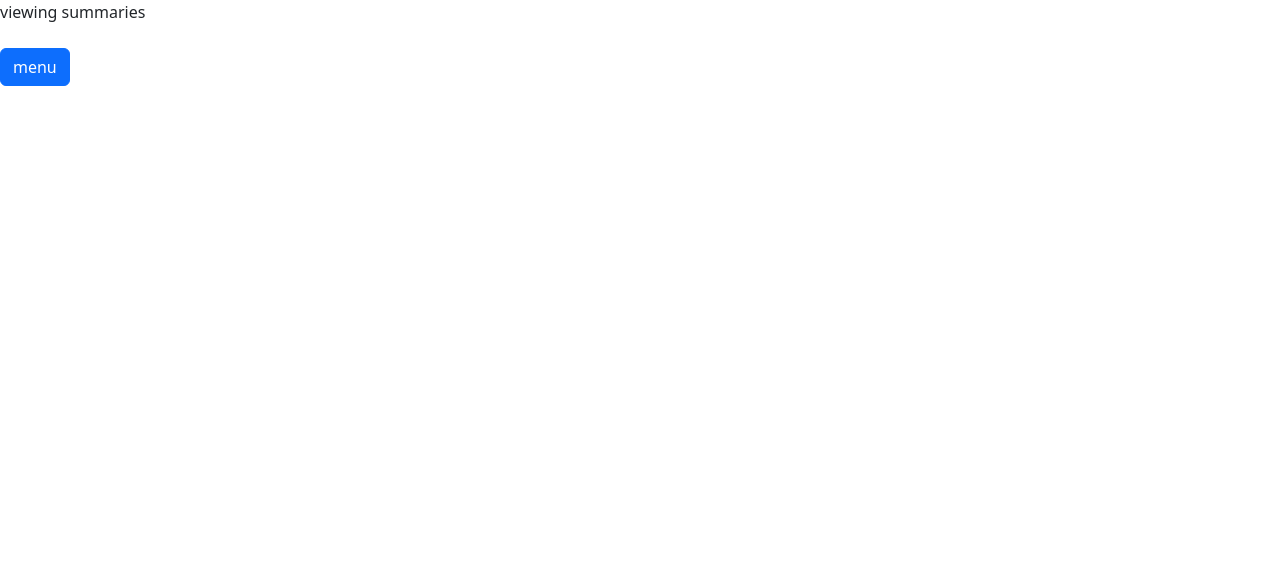
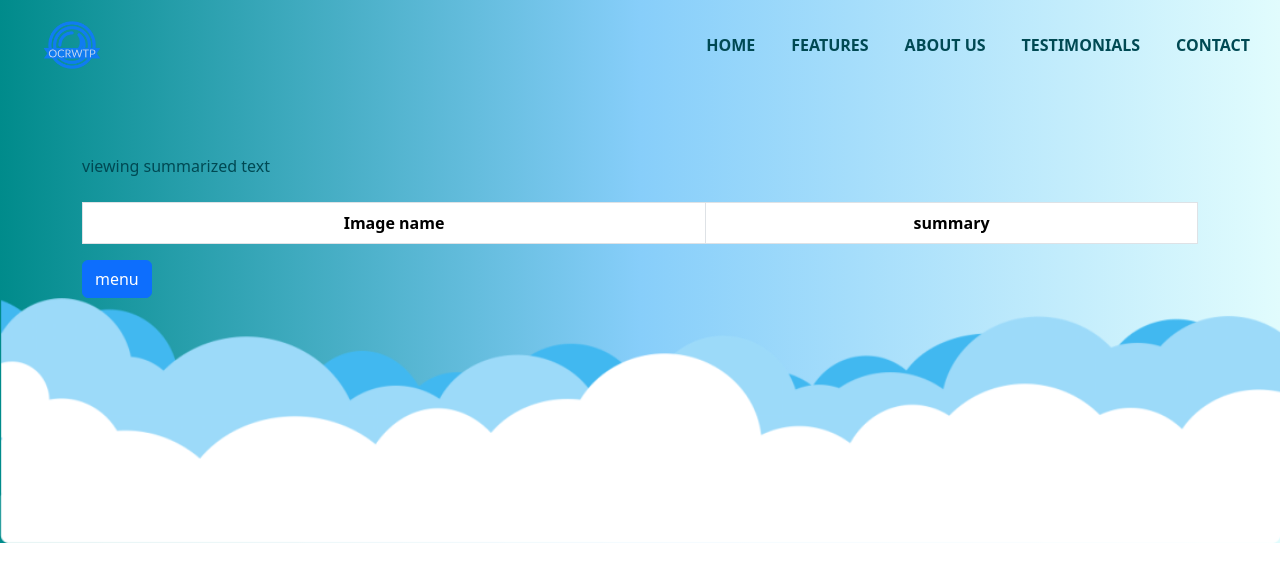
Before and after one commit to NarayanabhatlaMahesh/ocrwtp, a Django app: page /upload/view_summaries/ in a window 1280 px wide. Shown: the top 582 px of the page. Run offline with Django 4.2, Linux system fonts and the light colour scheme; data comes from the database, SQL or seed files in the repository; lists and menus that the app fills with data are empty.

Commit message:
Update view_summaries.html

```diff
--- a/OCRWTP/templates/view_summaries.html
+++ b/OCRWTP/templates/view_summaries.html
@@ -1,24 +1,79 @@
+{% load static %}
+<!DOCTYPE html>
 <html>
     <head>
-        <title>
-            viewing_summaries
-        </title>
+        <title>viewing_summaries</title>
+        <meta charset="utf-8">
+        <link rel="stylesheet" href="{% static 'style.css' %}">
         <link href="https://cdn.jsdelivr.net/npm/bootstrap@5.3.0-alpha1/dist/css/bootstrap.min.css" rel="stylesheet" integrity="sha384-GLhlTQ8iRABdZLl6O3oVMWSktQOp6b7In1Zl3/Jr59b6EGGoI1aFkw7cmDA6j6gD" crossorigin="anonymous">
 
     </head>
     <body>
-        viewing summaries<br/>
-        <ul class="list-group">
+        <section id="nav-bar">
+
+            <nav class="navbar navbar-expand-lg navbar-light">
+                <div class="container-fluid">
+                  <a class="navbar-brand" href="#"><img  src="{% static 'OCRWTP-logos_transparent.png' %}"></a>
+                  <button class="navbar-toggler" type="button" data-bs-toggle="collapse" data-bs-target="#navbarNav" aria-controls="navbarNav" aria-expanded="false" aria-label="Toggle navigation">
+                    <i class="fa fa-bars"></i>
+                  </button>
+                  <div class="collapse navbar-collapse" id="navbarNav">
+                    <ul class="navbar-nav ms-auto ">
+                      <li class="nav-item">
+                        <a class="nav-link"  href="#">HOME</a>
+                      </li>
+                      <li class="nav-item">
+                        <a class="nav-link" href="sec1" class="btn">FEATURES</a>
+                      </li>
+                      <li class="nav-item">
+                        <a class="nav-link" href="ABOUT US">ABOUT US</a>
+                      </li>
+                      <li class="nav-item">
+                        <a class="nav-link" href="TESTIMONIALS">TESTIMONIALS</a>
+                      </li>
+                      <li class="nav-item">
+                        <a class="nav-link" href="CONTACT">CONTACT</a>
+                      </li>
+                    </ul>
+                  </div>
+                </div>
+              </nav>
+        </section>
+ <!-----------------------banner section------------------------------->
+
+<section id="banner">
+    <div class="container" >
+        <div class="row">
+            <div class="col-md-6" style="width: 100%;">
+                viewing summarized text<br/>
+                <div class="table-responsive">
+                    <table style="width: 100%;" class="table table-bordered" >
 
 
+
+                      <tr style="text-align:center;" style="width:120%">
+                          <th >Image name</th>
+                          <th>summary</th>
+                       </tr>
+
                       {% for i,j in names %}
-            <li class="list-group-item">{{j}} : {{i}} </li>
+                      <tr><td>{{j}}</td><td>{{i}}</td></tr>
                       {% endfor %}
                       <br/>
-            </ul>
+                  </table>
+
                    <form method="post" enctype="multipart/form-data">
                         {% csrf_token %}
                      <button class="btn btn-primary" type="submit" name="menu" >menu</button>
                     </form>
+
+                </div>
+
+            </div>
+        </div>
+    </div>
+    <img src="{% static 'cl2.png' %}" class="fadeOut">
+  </section>
+
 </body>
 </html>
```
Lines whose indentation alone changed are shown as unchanged.
